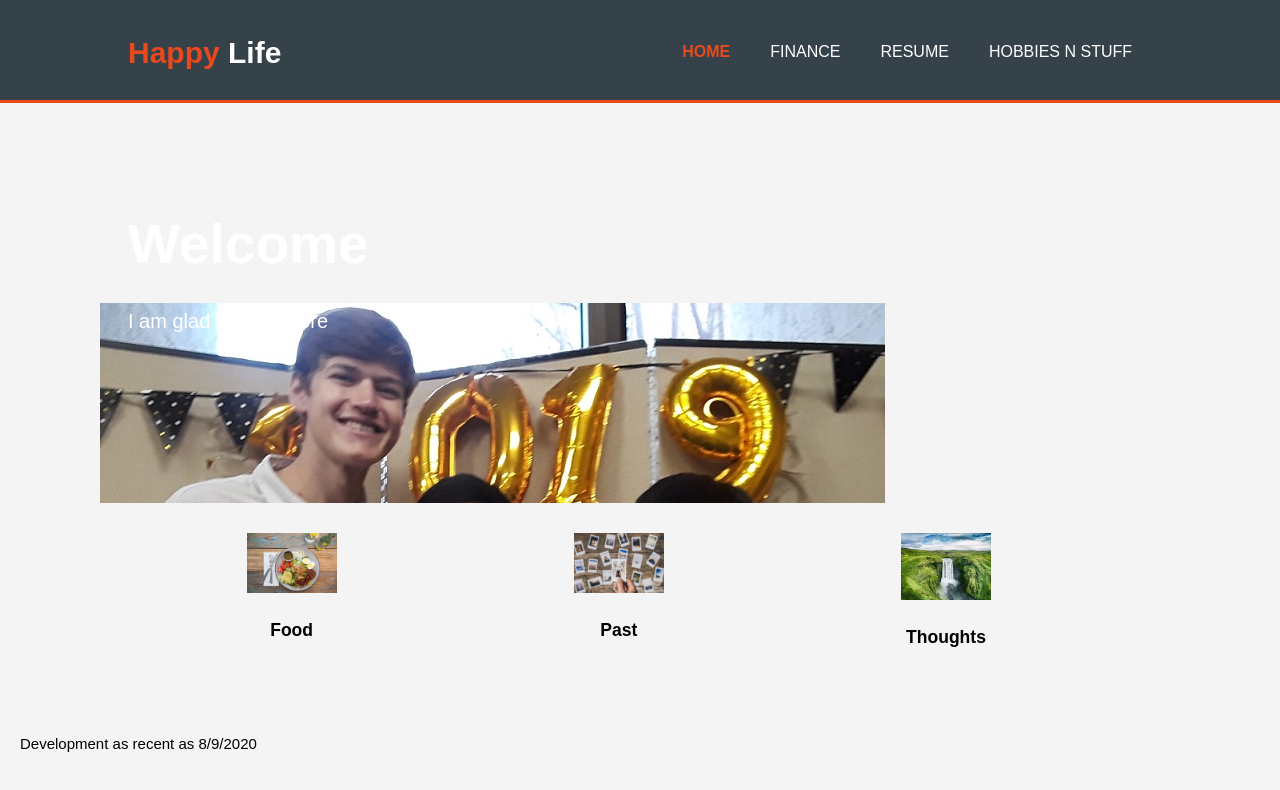
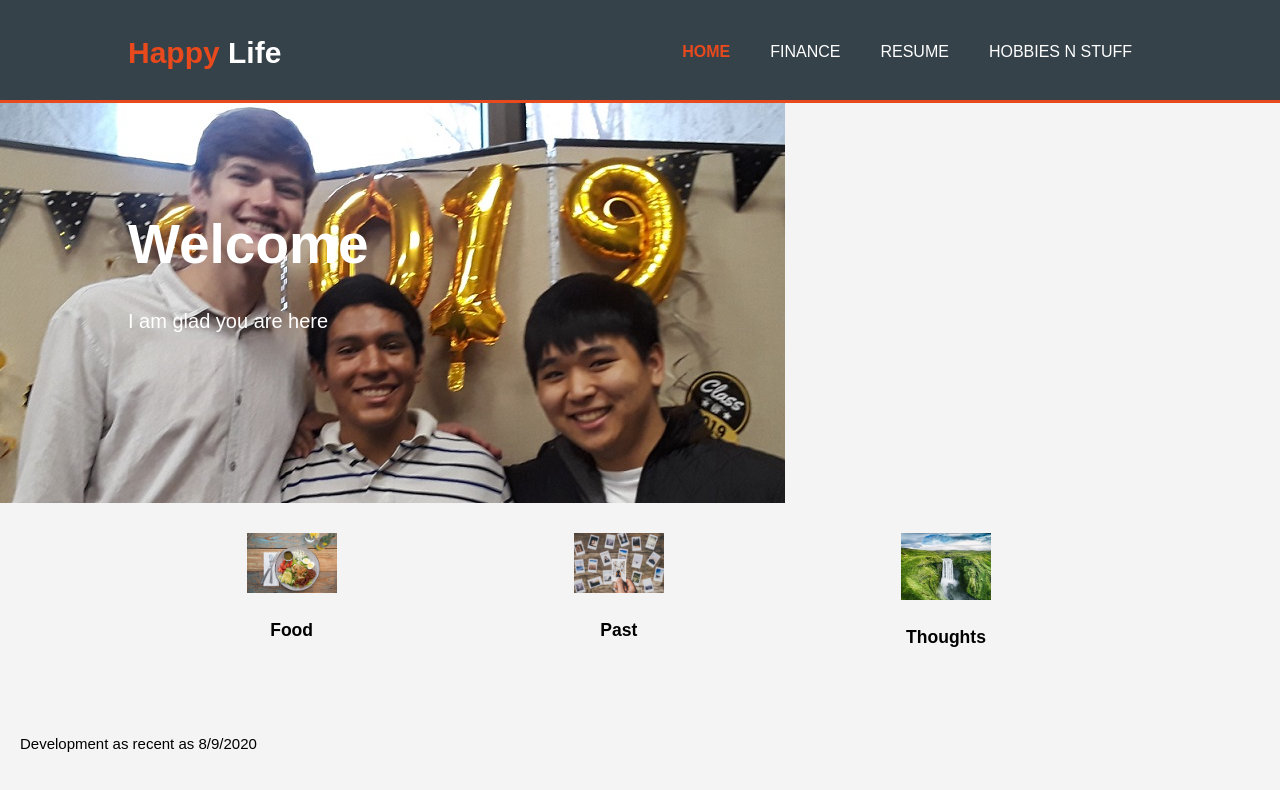
Before and after one commit to SamuelDixxon/LOS, a plain HTML site: page index.html in a window 1280 px wide. Drawn offline with Linux system fonts and the light colour scheme.

Commit message:
Update index.css

```diff
--- a/index.css
+++ b/index.css
@@ -67,7 +67,7 @@ header a:hover{
 /* Showcace */
 #showcase{
 	min-height:400px;
-	background:url('https://raw.githubusercontent.com/SamuelDixxon/LOS/gh-pages/WebsitePictures/ThreeMusketeers.jpg') no-repeat 100px 200px;
+	background:url('https://raw.githubusercontent.com/SamuelDixxon/LOS/gh-pages/WebsitePictures/ThreeMusketeers.jpg') no-repeat 0px 0px;
 	color:#ffffff;
 }
 
```
